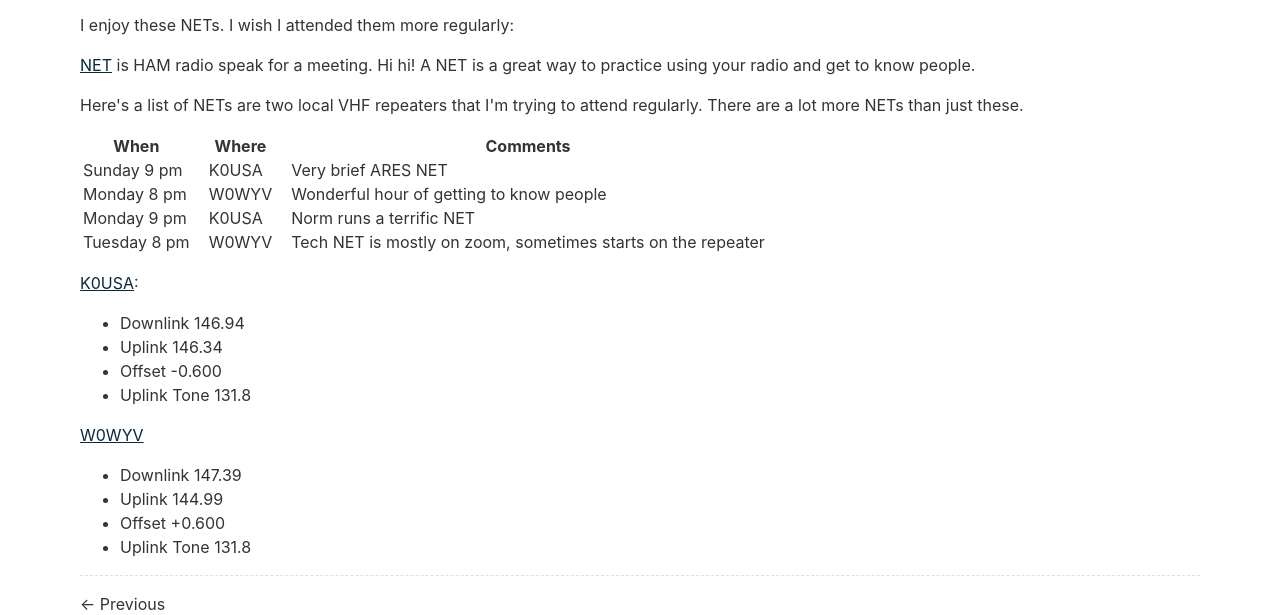
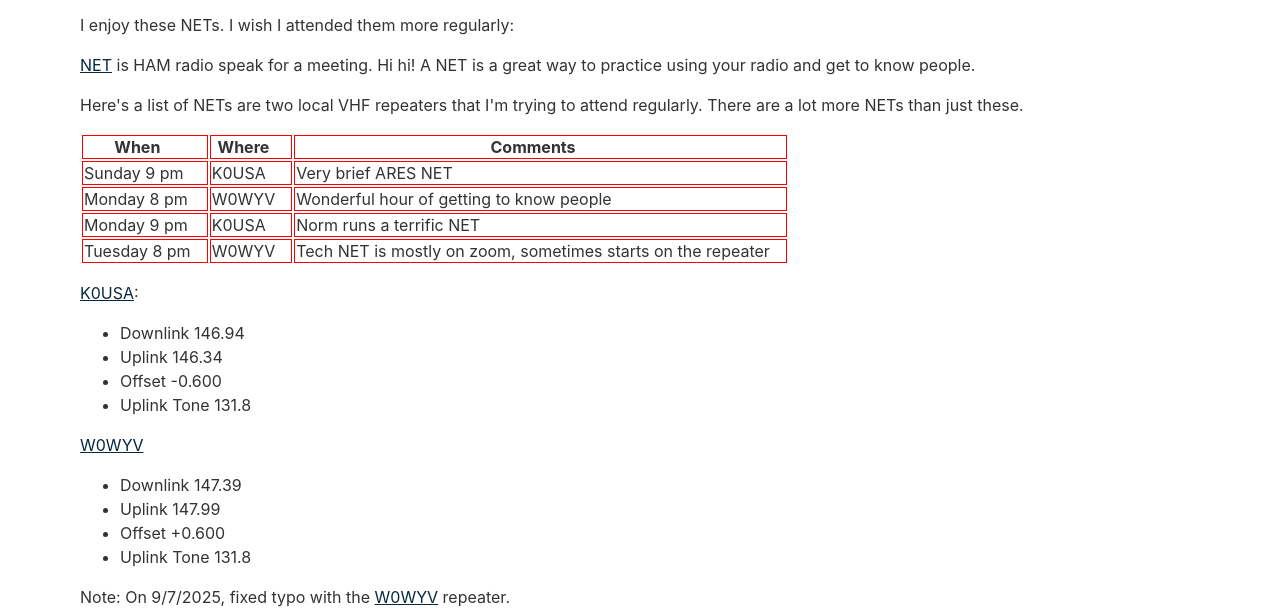
Before and after one commit to payne/n3pay.net, an Eleventy site: page content/blog/NETs2025Sept.md in a window 1280 px wide. Shown: the part 182-797 px from the top of the page. Built offline with nearby package versions, Linux system fonts and the light colour scheme; Eleventy itself is replaced by a stand-in of ours; files that its build step writes are made by us from their sources; what @zachleat/heading-anchors, zod-validation-error would draw is missing.

Commit message:
Fixed typo in W0WYV repeater and added red grid to tables.

```diff
--- a/content/blog/NETs2025Sept.md
+++ b/content/blog/NETs2025Sept.md
@@ -33,6 +33,9 @@
 
 [W0WYV](https://www.repeaterbook.com/repeaters/details.php?state_id=31&ID=8613)
 * Downlink 147.39
-* Uplink 144.99
+* Uplink 147.99
 * Offset +0.600
 * Uplink Tone 131.8
+
+Note: On 9/7/2025, fixed typo with the
+[W0WYV](https://www.repeaterbook.com/repeaters/details.php?state_id=31&ID=8613) repeater.
--- a/css/index.css
+++ b/css/index.css
@@ -165,6 +165,7 @@
 table td,
 table th {
 	padding-right: 1em;
+  border: 1px solid red; /* Customize border color and size */
 }
 
 pre,
```
